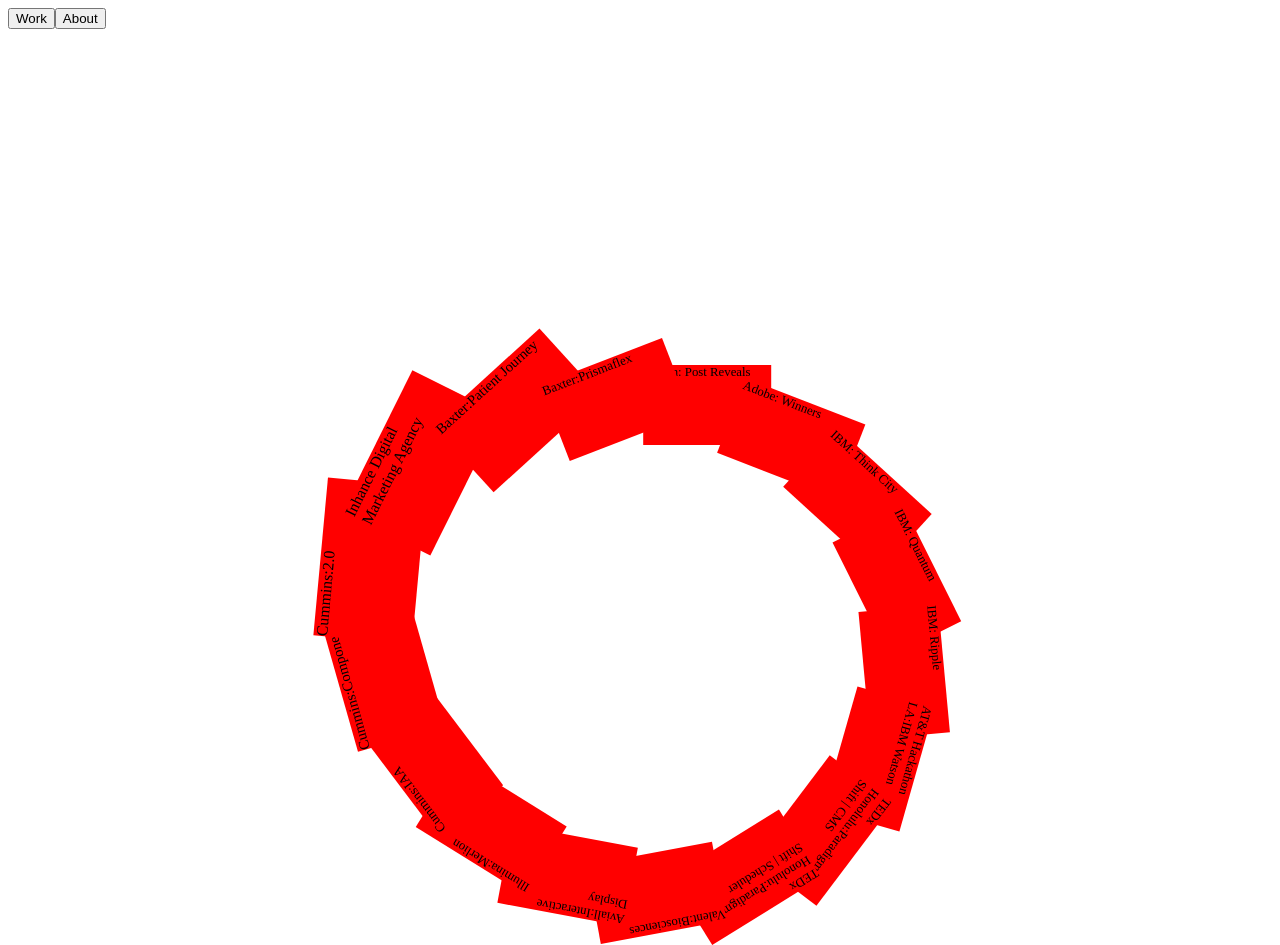
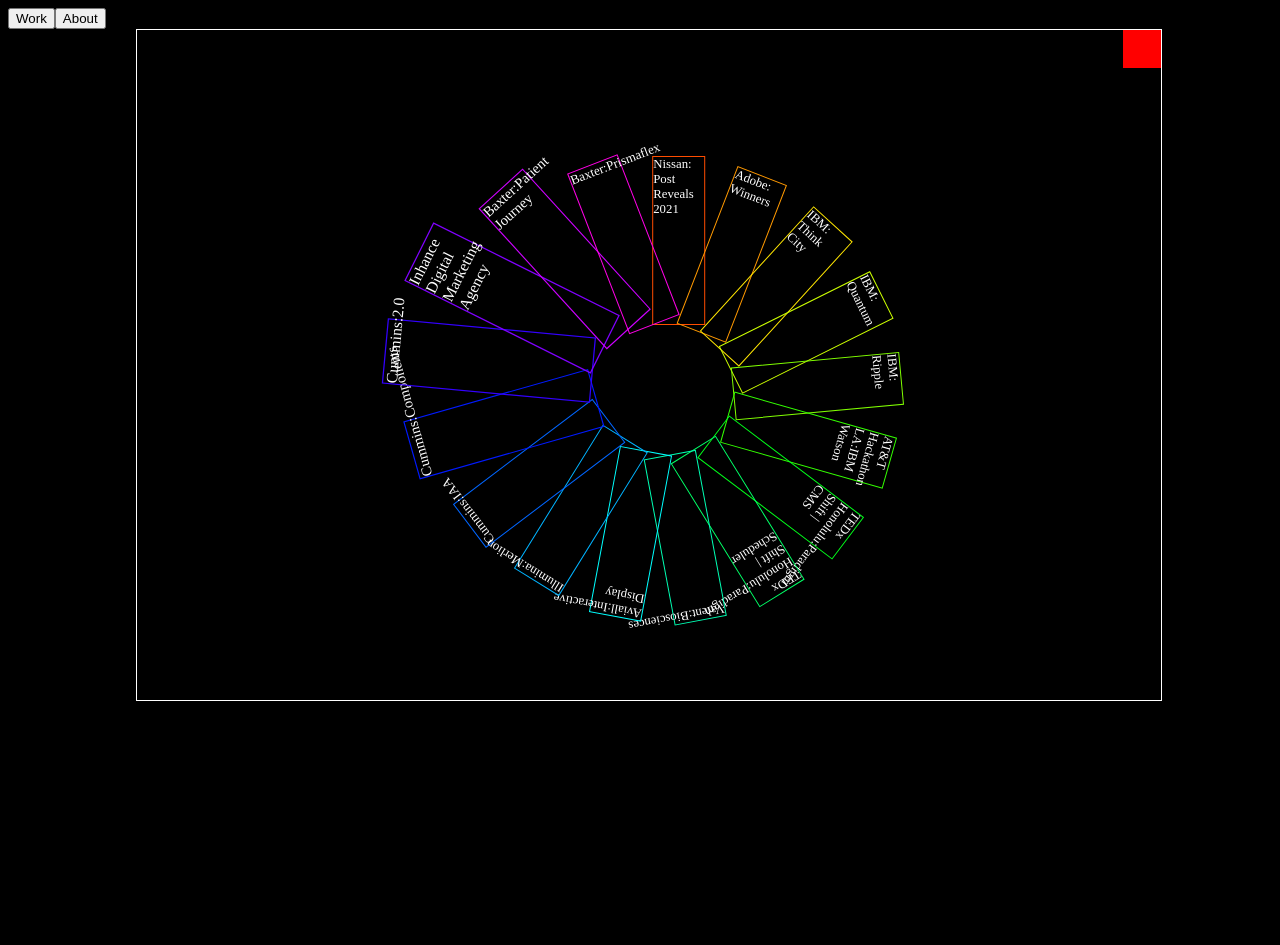
Before and after one commit to t34Virus/foliage, an Angular app: page / in a window 1280 px wide. After the commit the page ends 800 px from the top, so only its background shows below. Built offline with nearby package versions, Linux system fonts and the light colour scheme; what ngx-useful-swiper would draw is missing.

Commit message:
Add: x button with scaleUp animation for clicked cards

```diff
--- a/package.json
+++ b/package.json
@@ -21,6 +21,7 @@
     "@angular/platform-browser-dynamic": "~11.0.1",
     "@angular/router": "~11.0.1",
     "animejs": "^3.2.1",
+    "compass-mixins": "^0.12.10",
     "gsap": "^3.6.0",
     "ngx-useful-swiper": "^10.0.1",
     "rxjs": "~6.6.0",
--- a/src/app/components/card/card.component.html
+++ b/src/app/components/card/card.component.html
@@ -1,3 +1,4 @@
-<div (mouseenter)="pauseAnimation()" (mouseleave)="restartAnimation()" class="card" [class]="cardType" *ngFor="let card of cards; let i = index">
+<div (click)="jumpToCard($event, i)" class="card" [class]="cardType" *ngFor="let card of cards; let i = index">
     <div class="text">{{ card.name }}</div>
 </div>
+<div click-stop-propagation class="exit-card" (click)="restartAnimation($event, i)"></div>
--- a/src/app/components/card/card.component.scss
+++ b/src/app/components/card/card.component.scss
@@ -1,13 +1,31 @@
+@import '~compass-mixins/lib/compass/css3';
+$rainbow_segments: 20;
+
 .card {
     position: absolute;
-
+    &.disable {
+        pointer-events: none;
+    }
     &.default {
-        transform-origin: 1.5vw 17vw;
-        height: 10%;
-        width: 10%;
-        background-color: red;
-        &:hover {
-            // transform: scale(2) !important;
+        transform-origin: 1.5vw 100%;
+        height: 25%;
+        width: 100%/ $rainbow_segments;
+        background-color: transparent;
+        @for $i from 1 through $rainbow_segments {
+            &:nth-of-type(#{$i}) {
+              border: adjust-hue(red, ($i/$rainbow_segments)*360) 1px solid;
+            }
+        }
+        &.scaleUp {
+            transition: all 0.5s ease-in-out 0.05s;
+            transform: scale(2) translateY(25%) translateX(-48%) !important;
+            width: 50%;
+            height: 50%;
+            z-index: 1;
+            background-color: white;
+            .text {
+                color: black;
+            }
         }
     }
     &.stick {
@@ -22,5 +40,16 @@
     }
     .text {
         font-size: 100%;
+        width: 100%;
+        color: white;
     }
 }
+.exit-card {
+    height: 3vw;
+    width: 3vw;
+    top: 0;
+    right: 0;
+    background-color: red;
+    position: absolute;
+    z-index: 1;
+}
--- a/src/app/components/card/card.component.ts
+++ b/src/app/components/card/card.component.ts
@@ -13,12 +13,15 @@
   @Input() cards: ContentSetup[] = []
   @Input() cardType: string;
   private cardAnimation;
+  private jumpingSquares;
 
   constructor() { }
 
   ngOnInit(): void {}
   ngAfterViewInit(): void {
+    this.jumpingSquares = document.querySelectorAll<HTMLElement>(".card.default")
     this.cardLayout(this.cardType);
+
   }
   cardLayout(cardType: string): void {
     switch(cardType) {
@@ -33,14 +36,25 @@
         break;
     }
   }
-  pauseAnimation(): void {
+  jumpToCard(event, index): void {
     this.cardAnimation.pause()
+    this.scaleUpCard(event, index);
+  }
+  scaleUpCard(event, index: number): void {
+    this.jumpingSquares.forEach((jumpingSquare, i) => {
+      if (i != index) {
+        jumpingSquare.classList.add('disable')
+      }
+    })
+    this.jumpingSquares[index].classList.add('scaleUp')
   }
   restartAnimation(): void {
     this.cardAnimation.restart()
+    this.jumpingSquares.forEach((jumpingSquare) => {
+        jumpingSquare.classList.remove('disable', 'scaleUp')
+    })
   }
   makeCircle(cards: ContentSetup[]): void {
-    console.log('default',cards);
     let interval: number = 360/(this.cards.length);
     let delay:number = 5000 / (this.cards.length*2);
     this.cardAnimation = anime.timeline({
@@ -51,11 +65,9 @@
     });
     var translateY = -5;
     var translateX = 0.25;
-    var jumpingSquares = document.querySelectorAll<HTMLElement>(".card.default")
 
     let i:number = 0;
-    jumpingSquares.forEach(jumpingSquare => {
-      console.log(jumpingSquare);
+    this.jumpingSquares.forEach(jumpingSquare => {
       var rotate = interval * i;
       jumpingSquare.style.transform = 'rotate(' + rotate + 'deg) translateY(' + translateY + 'vw) translateX(' + translateX + 'vw)';
       // this.arrOfPositions.push(rotate);
--- a/src/app/components/pages/landing-page/landing-page.component.html
+++ b/src/app/components/pages/landing-page/landing-page.component.html
@@ -1,6 +1,6 @@
 <button routerLink="work" routerLinkActive="active">Work</button>
 <button routerLink="about" routerLinkActive="active">About</button>
 
-<div class="card-container" appBreakpointClasses style="font-size: 1vw; height: 90vh; width: 90vw; margin: 5vh auto;">
+<div class="card-container" appBreakpointClasses style="font-size: 1vw; height: 60vh; width: 80vw; margin: 0 10vw; border: solid white 1px; padding-top: 15%;">
     <app-card [cards]="projects" [cardType]="cardType"></app-card>
 </div>
--- a/src/app/components/pages/landing-page/landing-page.component.scss
+++ b/src/app/components/pages/landing-page/landing-page.component.scss
@@ -1,5 +1,6 @@
 .card-container {
     display: flex;
-    align-items: center;
+    align-items: top;
     justify-content: center;
+    position: relative;
 }
--- a/src/styles.scss
+++ b/src/styles.scss
@@ -1,2 +1,6 @@
 /* You can add global styles to this file, and also import other style files */
 @import '~swiper/swiper-bundle';
+
+body {
+    background-color: black;
+}
```
Also changed, not shown: 1 other file (tests, documents, lock files or other folders).
